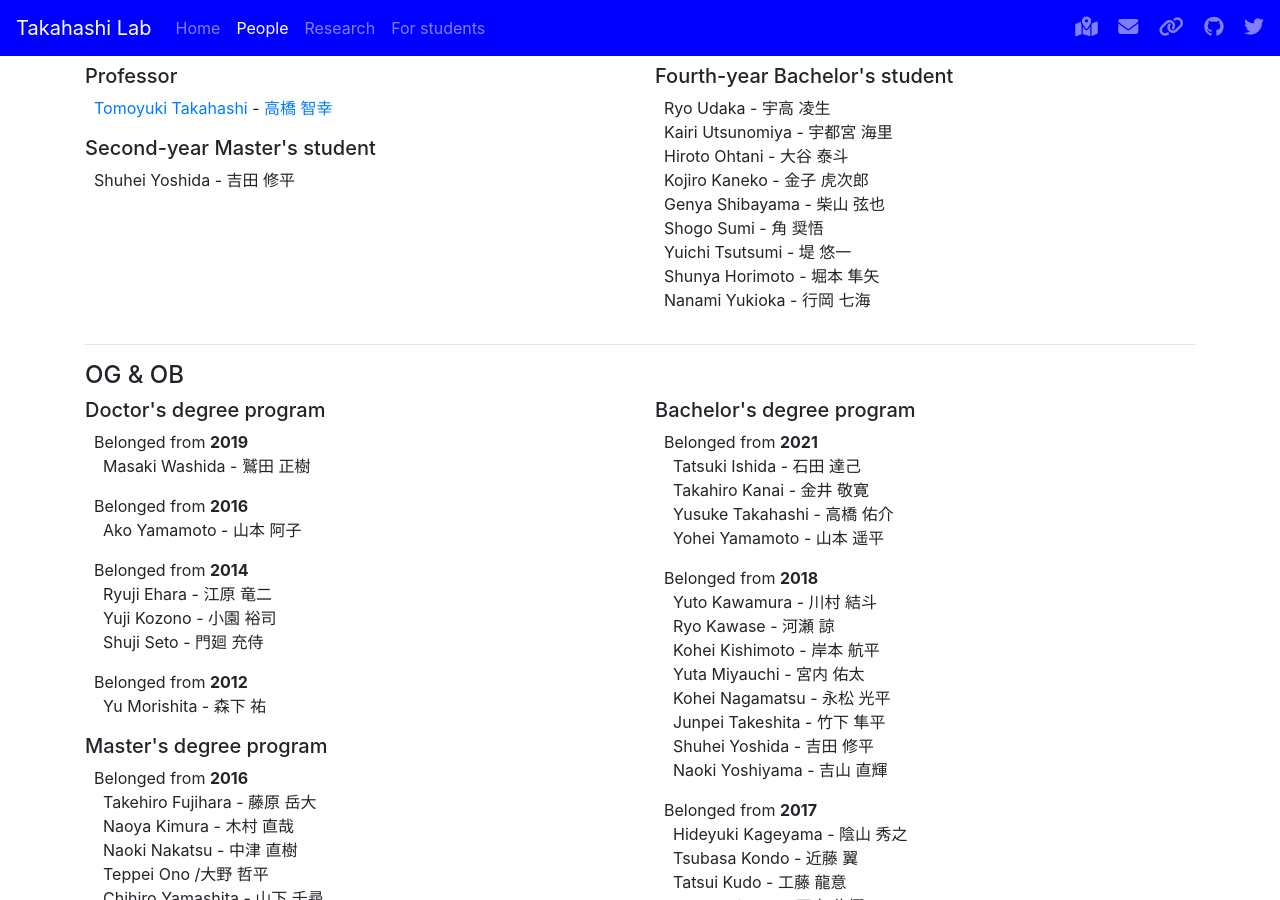
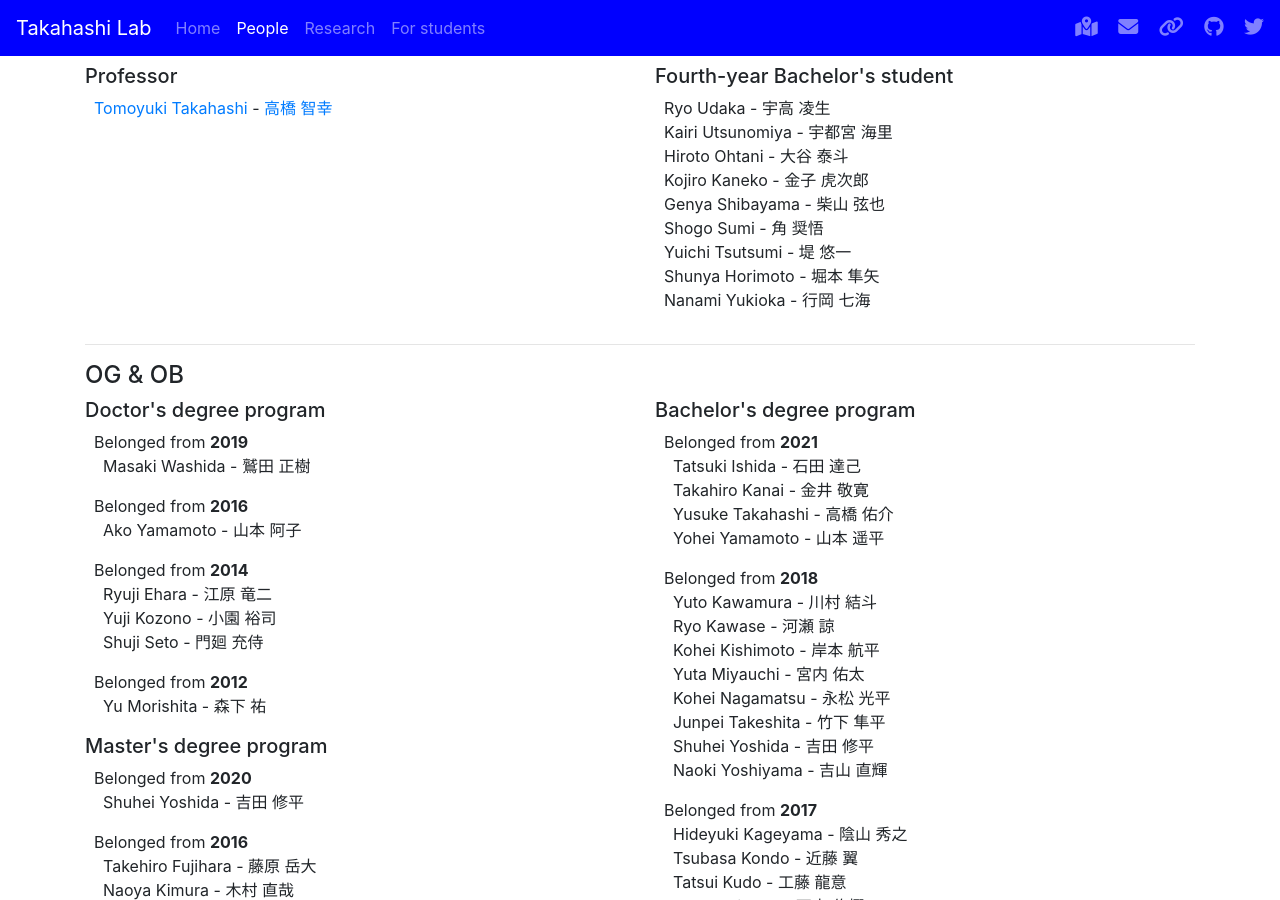
Before and after one commit to tkhslab/tkhslab.github.io, a Jekyll site: the page built from people.md, in a window 1280 px wide and 900 px high. Built offline with Jekyll 4.4.1, drawn with Linux system fonts in a browser that asks for light colours; nearby versions of some CDN libraries.

Commit message:
revise student

```diff
--- a/people.md
+++ b/people.md
@@ -7,9 +7,6 @@ title: People
 <div class="col-md">
 <h5>Professor</h5>
 <p>&nbsp; <a href="http://gakujo.kansai-u.ac.jp/profile/en/c53fced62cLbcE6128e0937de2+.html">Tomoyuki Takahashi</a> - <a href="http://gakujo.kansai-u.ac.jp/profile/ja/c53fced62cLbcE6128e0937de2+.html">高橋 智幸</a></p>
-
-<h5>Second-year Master's student</h5>
-<p>&nbsp; Shuhei Yoshida - 吉田 修平</p>
 </div>
 
 <div class="col-md">
@@ -47,6 +44,9 @@ title: People
 &nbsp; &nbsp; Yu Morishita - 森下 祐</p>
 
 <h5>Master's degree program</h5>
+<p>&nbsp; Belonged from <strong>2020</strong><br>
+&nbsp; &nbsp; Shuhei Yoshida - 吉田 修平</p>
+
 <p>&nbsp; Belonged from <strong>2016</strong><br>
 &nbsp; &nbsp; Takehiro Fujihara - 藤原 岳大<br>
 &nbsp; &nbsp; Naoya Kimura - 木村 直哉<br>
```
